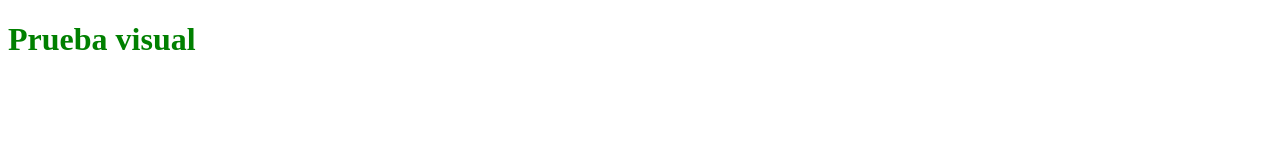
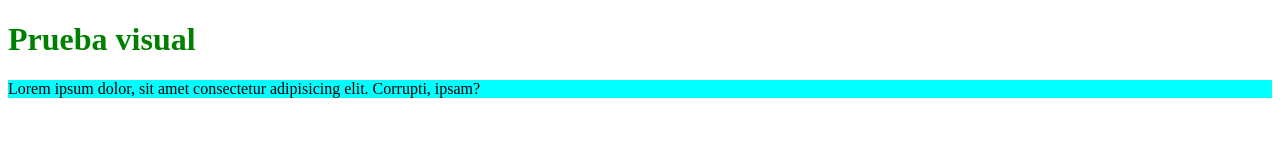
Before and after one commit to ignacioescribano0/URBANMARKET, a plain HTML site: page index.html in a window 1280 px wide. Drawn offline with Linux system fonts and the light colour scheme.

Commit message:
commit 2

```diff
--- a/estilos/estilogeneral.css
+++ b/estilos/estilogeneral.css
@@ -1,3 +1,6 @@
 h1 {
     color: green;
 }
+p  {
+    background-color: aqua;
+}
--- a/index.html
+++ b/index.html
@@ -8,5 +8,6 @@
 </head>
 <body>
     <h1>Prueba visual</h1>
+    <p>Lorem ipsum dolor, sit amet consectetur adipisicing elit. Corrupti, ipsam?</p>
 </body>
 </html>
```
